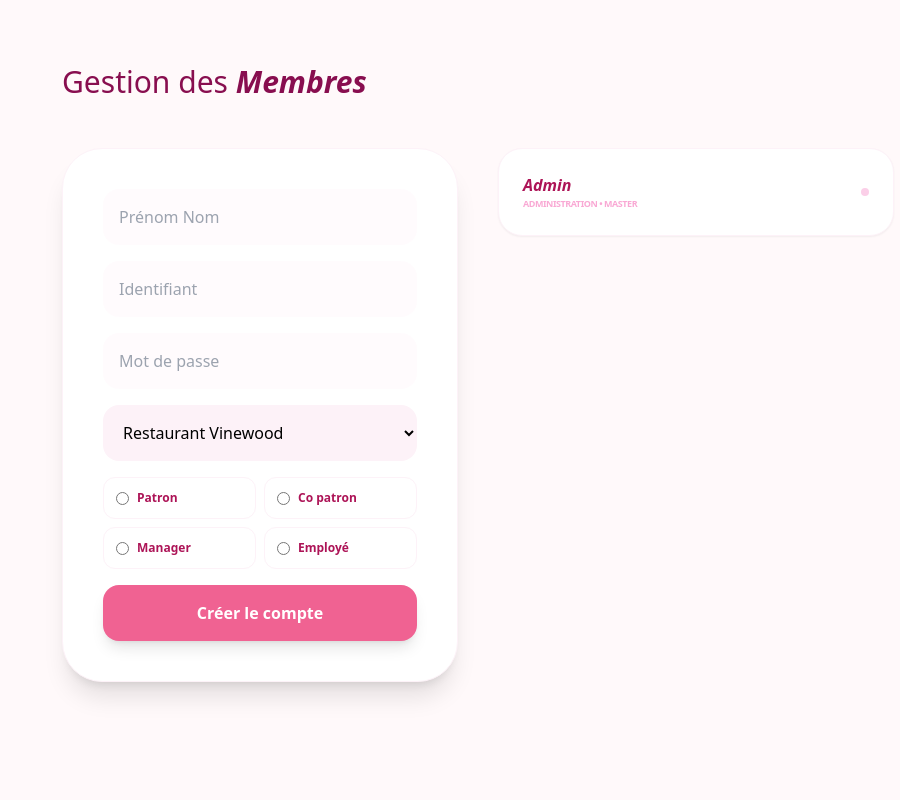
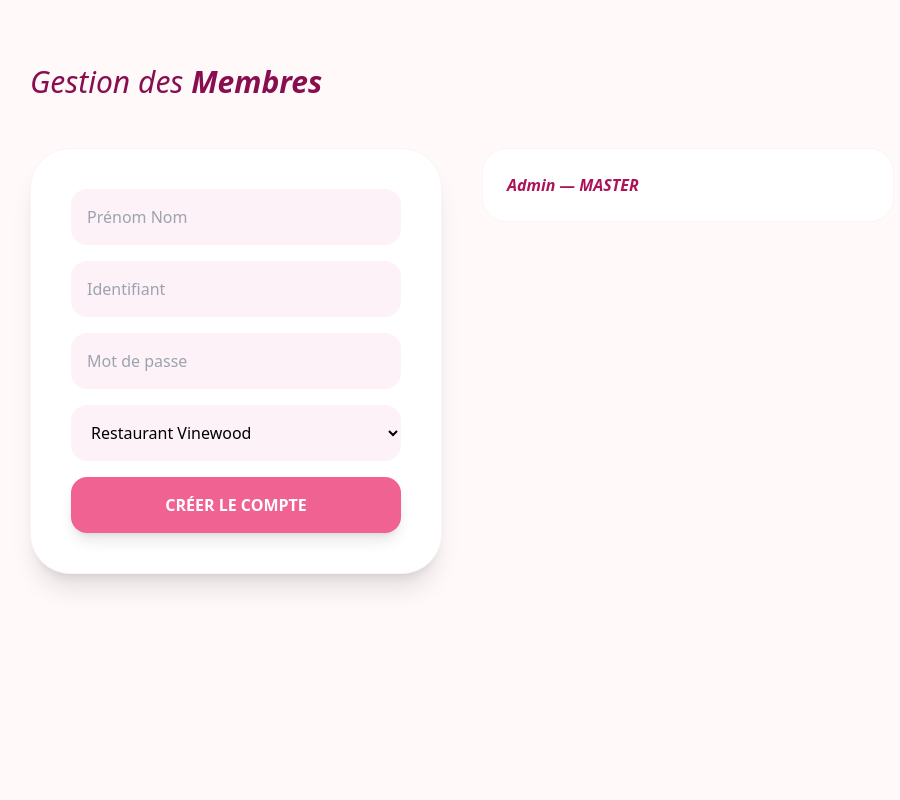
Before and after one commit to Hyuko123/comptabilit-, a Flask app: page /utilisateurs in a window 1280 px wide. Shown: the whole page, without its empty margins (322-1222 px from the left). Run offline with Flask 3, Linux system fonts and the light colour scheme; some libraries are stand-ins or nearby versions.

Commit message:
Update utilisateurs.html

```diff
--- a/templates/utilisateurs.html
+++ b/templates/utilisateurs.html
@@ -2,41 +2,25 @@
 <html lang="fr">
 <head>
     <meta charset="UTF-8"><script src="https://cdn.tailwindcss.com"></script>
-    <title>Membres | Ultraze V2</title>
+    <title>Utilisateurs | Ultraze</title>
 </head>
 <body class="bg-[#fff9fa] flex min-h-screen">
-    <main class="ml-80 flex-1 p-16">
-        <h2 class="text-3xl font-light text-[#880e4f] mb-12">Gestion des <span class="font-black italic">Membres</span></h2>
+    <main class="ml-72 flex-1 p-16">
+        <h2 class="text-3xl font-light text-[#880e4f] mb-12 italic">Gestion des <span class="font-black">Membres</span></h2>
         <div class="grid grid-cols-1 lg:grid-cols-2 gap-10">
             <div class="bg-white p-10 rounded-[40px] shadow-xl border border-pink-50">
                 <form action="/add_user" method="POST" class="space-y-4">
-                    <input type="text" name="new_name" placeholder="Prénom Nom" class="w-full p-4 rounded-2xl bg-pink-50/30 border-none outline-none" required>
-                    <input type="text" name="new_username" placeholder="Identifiant" class="w-full p-4 rounded-2xl bg-pink-50/30 border-none outline-none" required>
-                    <input type="password" name="new_password" placeholder="Mot de passe" class="w-full p-4 rounded-2xl bg-pink-50/30 border-none outline-none" required>
-                    <select name="new_entreprise" class="w-full p-4 rounded-2xl bg-pink-50 border-none outline-none">
-                        {% for ent in entreprises %}<option value="{{ ent }}">{{ ent }}</option>{% endfor %}
+                    <input type="text" name="new_name" placeholder="Prénom Nom" class="w-full p-4 rounded-2xl bg-pink-50 border-none outline-none">
+                    <input type="text" name="new_username" placeholder="Identifiant" class="w-full p-4 rounded-2xl bg-pink-50 border-none outline-none">
+                    <input type="password" name="new_password" placeholder="Mot de passe" class="w-full p-4 rounded-2xl bg-pink-50 border-none outline-none">
+                    <select name="new_entreprise" class="w-full p-4 rounded-2xl bg-pink-50">
+                        {% for ent in entreprises %}<option>{{ ent }}</option>{% endfor %}
                     </select>
-                    <div class="grid grid-cols-2 gap-2">
-                        {% for role in ['Patron', 'Co patron', 'Manager', 'Employé'] %}
-                        <label class="p-3 border border-pink-50 rounded-xl flex items-center gap-2 cursor-pointer hover:bg-pink-50 transition-all">
-                            <input type="radio" name="new_role" value="{{ role }}" class="accent-pink-500" required>
-                            <span class="text-xs font-bold text-[#ad1457]">{{ role }}</span>
-                        </label>
-                        {% endfor %}
-                    </div>
-                    <button class="w-full bg-[#f06292] text-white font-bold py-4 rounded-2xl shadow-lg mt-4">Créer le compte</button>
+                    <button class="w-full bg-[#f06292] text-white font-bold py-4 rounded-2xl shadow-lg">CRÉER LE COMPTE</button>
                 </form>
             </div>
             <div class="space-y-4">
-                {% for username, data in all_users.items() %}
-                <div class="bg-white p-6 rounded-3xl border border-pink-50 flex justify-between items-center shadow-sm">
-                    <div>
-                        <p class="font-bold text-[#ad1457] italic">{{ data.name }}</p>
-                        <p class="text-[9px] uppercase font-bold text-pink-300 tracking-tighter">{{ data.entreprise }} • {{ data.role }}</p>
-                    </div>
-                    <div class="w-2 h-2 rounded-full bg-pink-200"></div>
-                </div>
-                {% endfor %}
+                {% for u, d in all_users.items() %}<div class="bg-white p-6 rounded-3xl border border-pink-50 font-bold text-[#ad1457] italic">{{ d.name }} — {{ d.role }}</div>{% endfor %}
             </div>
         </div>
     </main>
```
